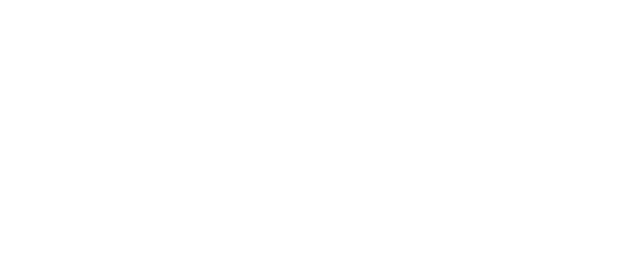
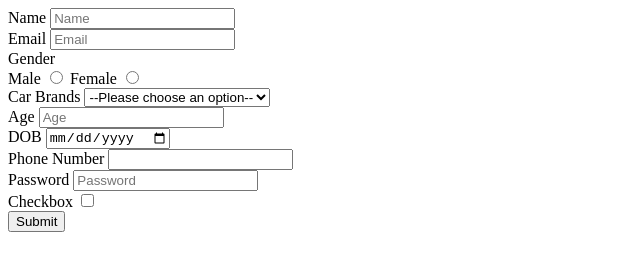
Before and after one commit to acciojob/signup-form-car-Sankugarud, a website: page main.html in a window 1280 px wide. Shown: the whole page, without its empty margins (0-640 px from the left). Drawn offline with Linux system fonts and the light colour scheme.

Commit message:
created a submission

```diff
--- a/main.html
+++ b/main.html
@@ -7,7 +7,50 @@
 </head>
 
 <body>
+	<form method="get">
+		<label for="name">Name</label>
+		<input type="text" id="name" placeholder="Name" required>
+		<br>
+		<label for="email">Email</label>
+		<input type="text" id="email" placeholder="Email" required>
+		<br>
+		<label for="gender">Gender</label>
+		<br>
+		<label for="gender_m">Male</label>
+		<input type="radio" id="gender_m" name="gender" required>
+		<label for="gender_f">Female</label>
+		<input type="radio" id="gender_f" name="gender" required>
+
+		<br>
+		<label for="cars">Car Brands</label>
+		<select id="cars" required>
+			 <option value="" disabled selected hidden>--Please choose an option--</option>
+			  <option value="BMW" >BMW</option>
+			  <option value="Audi" >Audi</option>
+			  <option value="Mercedez" >Mercedez</option>
+		</select>
+		<br>
+
+		<label for="age">Age</label>
+		<input type="text" id="age" placeholder="Age" required>
+		<br>
+
+		<label for="dob">DOB</label>
+		<input type="date" id="dob" required>
+		<br>
+		<label for="tel">Phone Number</label>
+		<input type="tel" id="tel" required>
+		<br>
+		<label for="password">Password</label>
+		<input type="password" id="password"  placeholder="Password" required>
+		<br>
+		<label for="tos">Checkbox</label>
+		<input type="checkbox" id="tos"  required>
+		<br>
+		 <input type="submit">
+	</form>
 	<!-- the entire body must be written by student -->
+
     <script type="text/javascript" src="./script.js">
 </script>
 
```
